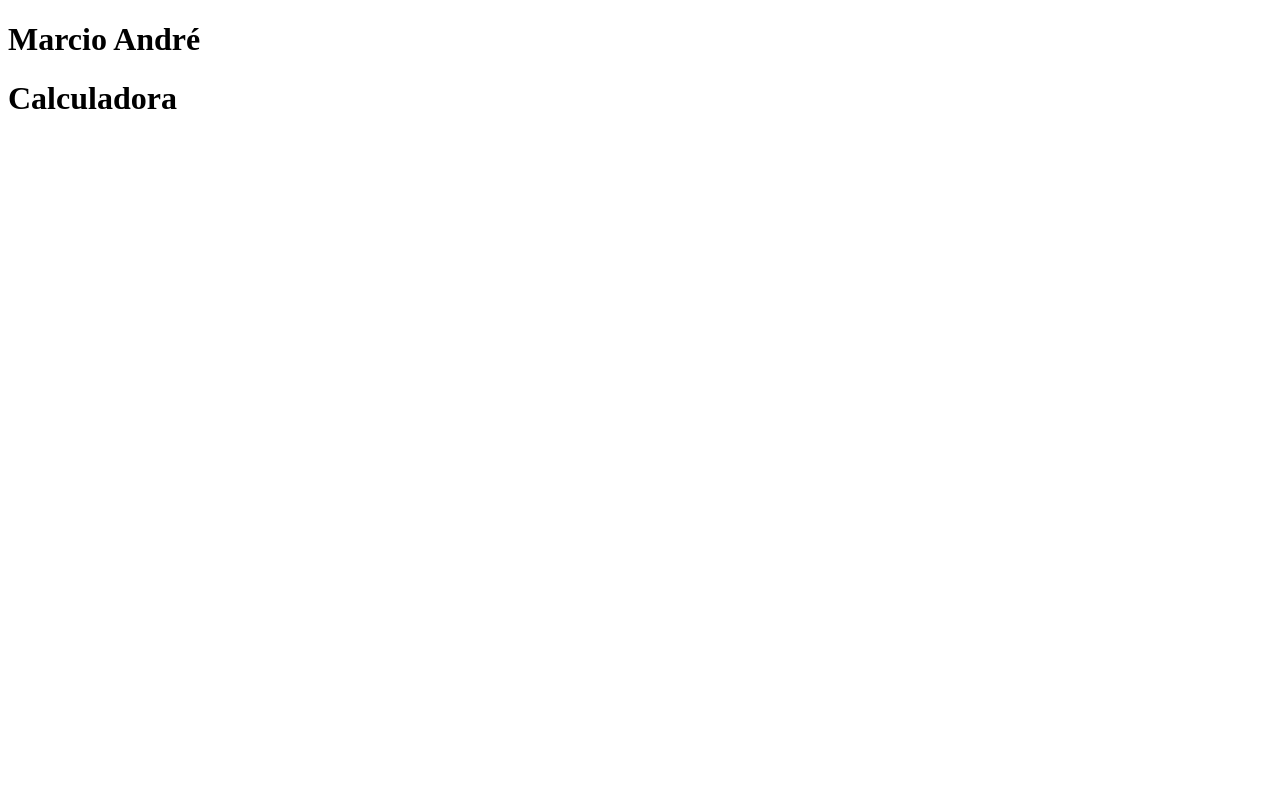
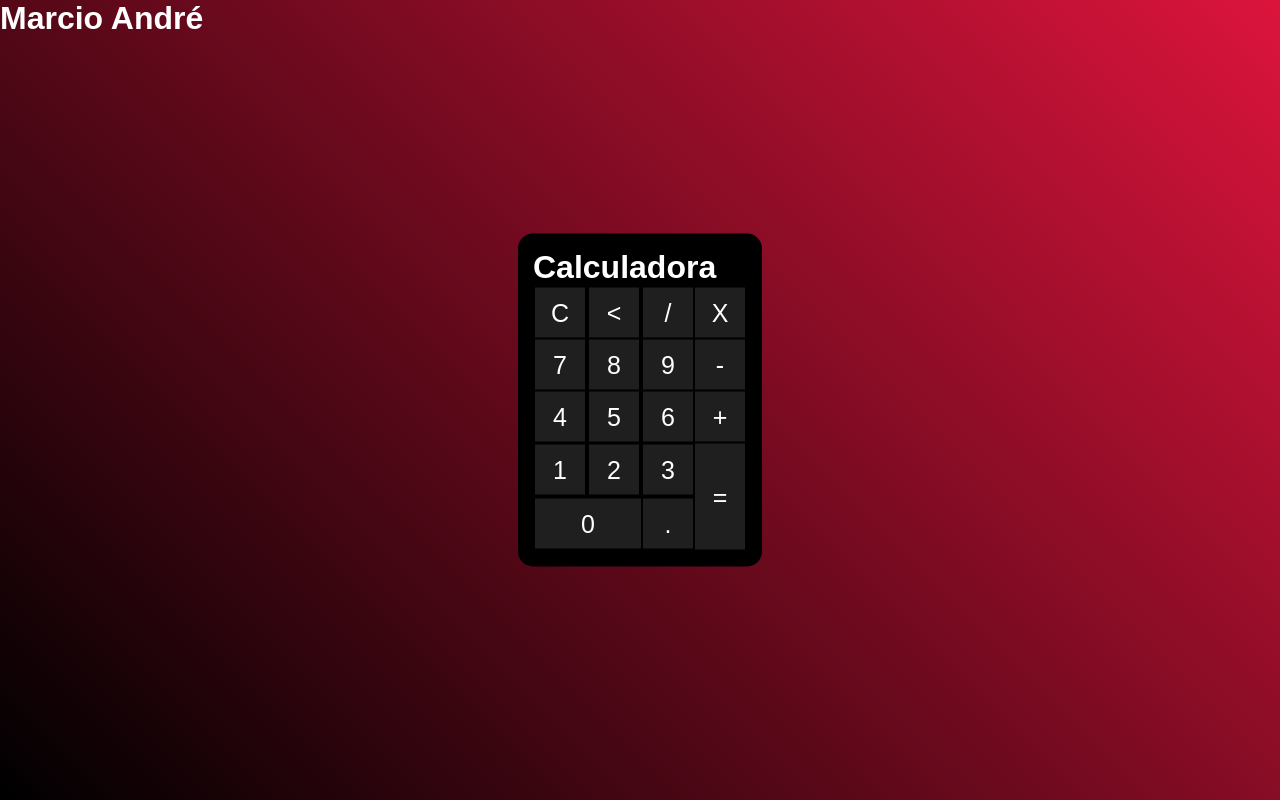
Before and after one commit to marcio-andree/calculadora-js, a plain HTML site: page index.html in a window 1280 px wide. Drawn offline with Linux system fonts and the light colour scheme.

Commit message:
criado a estrutura html e feito a estilização com css

```diff
--- a/CSS/style.css
+++ b/CSS/style.css
@@ -0,0 +1,62 @@
+*{
+  margin: 0;
+  padding: 0;
+}
+
+.fundo{
+  background-image: linear-gradient(45deg, #000000, crimson) ;
+  height: 100vh;
+  color: white;
+  font-family: Arial, Helvetica, sans-serif;
+}
+
+.calculadora{
+  position: absolute;
+  background-color: #000000;
+  top: 50%;
+  left: 50%;
+  transform: translate(-50%, -50%);
+  border-radius: 15px;
+  padding: 15px;
+
+}
+.botao{
+  width: 50px;
+  height: 50px;
+  font-size: 25px;
+  cursor: pointer;
+  background-color: #1f1f1f;
+  border: none;
+  color: #ffffff
+}
+
+.botao:hover{
+  background-color: #000000 ;
+}
+.botao-igual{
+  width: 50px;
+  height: 106px;
+  font-size: 25px;
+  cursor: pointer;
+  background-color: #1f1f1f;
+  border: none;
+  color: #ffffff
+}
+.botao-igual:hover{
+  background-color: #000000 ;
+
+}
+
+.botao-zero{
+  width: 106px;
+  height: 50px;
+  font-size: 25px;
+  cursor: pointer;
+  background-color: #1f1f1f;
+  border: none;
+  color: #ffffff
+}
+
+.botao-zero:hover{
+  background-color: #000000 ;
+}
--- a/index.html
+++ b/index.html
@@ -10,11 +10,43 @@
     <title>Calculadora</title>
   </head>
   <body>
-    <h1>Marcio André</h1>
-    <div class="fundo"> <!-- div pai -->
+    <div class="fundo">
+      <!-- div pai -->
+      <h1>Marcio André</h1>
+      <div class="calculadora">
         <h1>Calculadora</h1>
-
-
+        <p id="resultado"></p>
+        <table>
+          <tr>
+            <td><button class="botao">C</button></td>
+            <td><button class="botao"><</button></td>
+            <td><button class="botao">/</button ></td>
+            <td><button class="botao">X</button ></td>
+          </tr>
+          <tr>
+            <td><button class="botao">7</button></td>
+            <td><button class="botao">8</button></td>
+            <td><button class="botao">9</button></td>
+            <td><button class="botao">-</button></td>
+          </tr>
+          <tr>
+            <td><button class="botao">4</button></td>
+            <td><button class="botao">5</button></td>
+            <td><button class="botao">6</button></td>
+            <td><button class="botao">+</button></td>
+          </tr>
+          <tr>
+            <td><button class="botao">1</button></td>
+            <td><button class="botao">2</button></td>
+            <td><button class="botao">3</button></td>
+            <td rowspan="2"><button class="botao-igual">=</button></td>
+          </tr>
+          <tr>
+            <td colspan="2"><button class="botao-zero">0</button></td>
+            <td><button class="botao">.</button></td>
+          </tr>
+        </table>
+      </div>
     </div>
   </body>
 </html>
```
